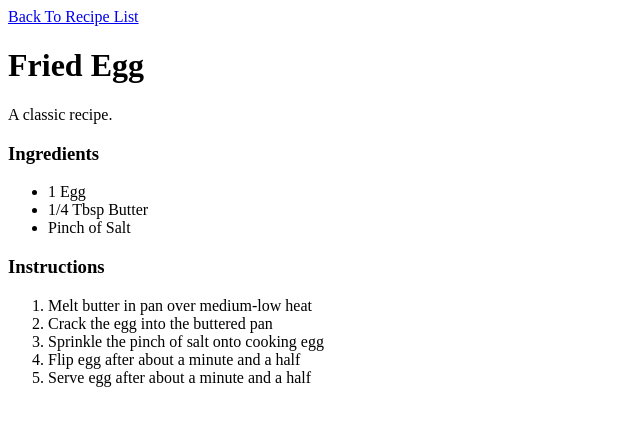
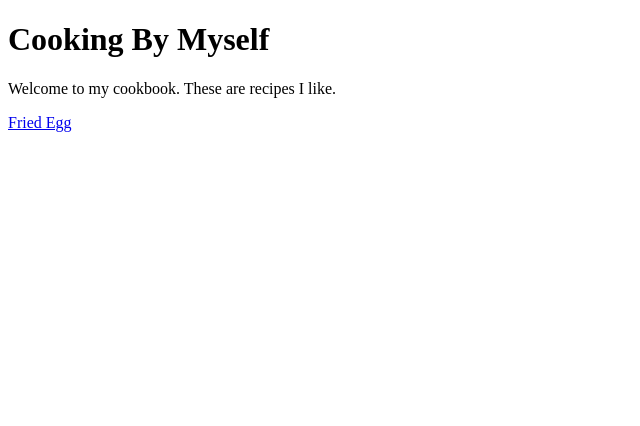
Before and after one commit to Towkeer-ahmed/Codeacademy_proj, a plain HTML site: page index.html in a window 1280 px wide. Shown: the whole page, without its empty margins (0-640 px from the left). Drawn offline with Linux system fonts and the light colour scheme.

Commit message:
index.html

```diff
--- a/index.html
+++ b/index.html
@@ -1,24 +1,8 @@
 <!DOCTYPE html>
 <html>
-    <body>
-        <a href="/">Back To Recipe List</a>
-        <h1>Fried Egg</h1>
-        <p>A classic recipe.</p>
-        <h3>Ingredients</h3>
-
-        <ul>
-            <li>1 Egg</li>
-            <li>1/4 Tbsp Butter</li>
-            <li>Pinch of Salt</li>
-        </ul>
-
-        <h3>Instructions</h3>
-        <ol>
-            <li>Melt butter in pan over medium-low heat</li>
-            <li>Crack the egg into the buttered pan</li>
-            <li>Sprinkle the pinch of salt onto cooking egg</li>
-            <li>Flip egg after about a minute and a half</li>
-            <li>Serve egg after about a minute and a half</li>
-        </ol>
-    </body>
+  <body>
+    <h1>Cooking By Myself</h1>
+    <p>Welcome to my cookbook. These are recipes I like.</p>
+    <a href="/recipe/1">Fried Egg</a>
+  </body>
 </html>
```
